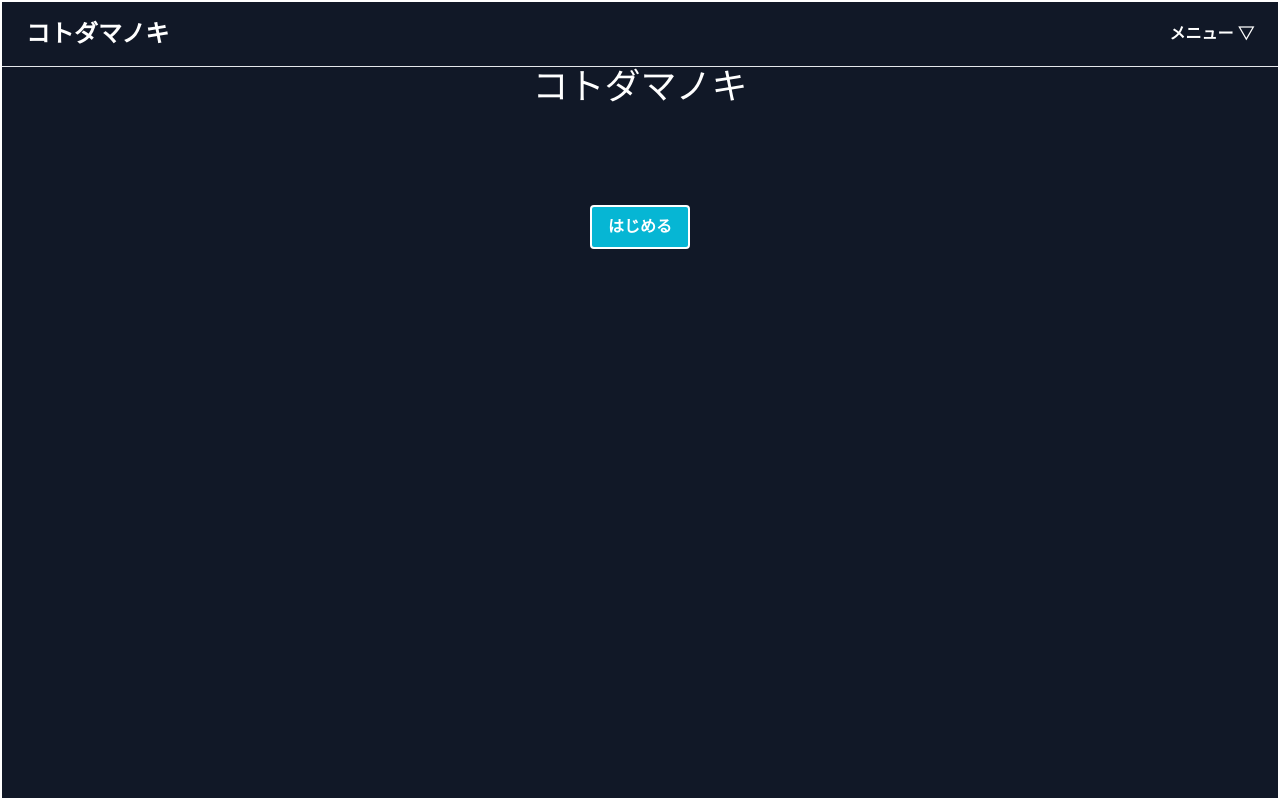
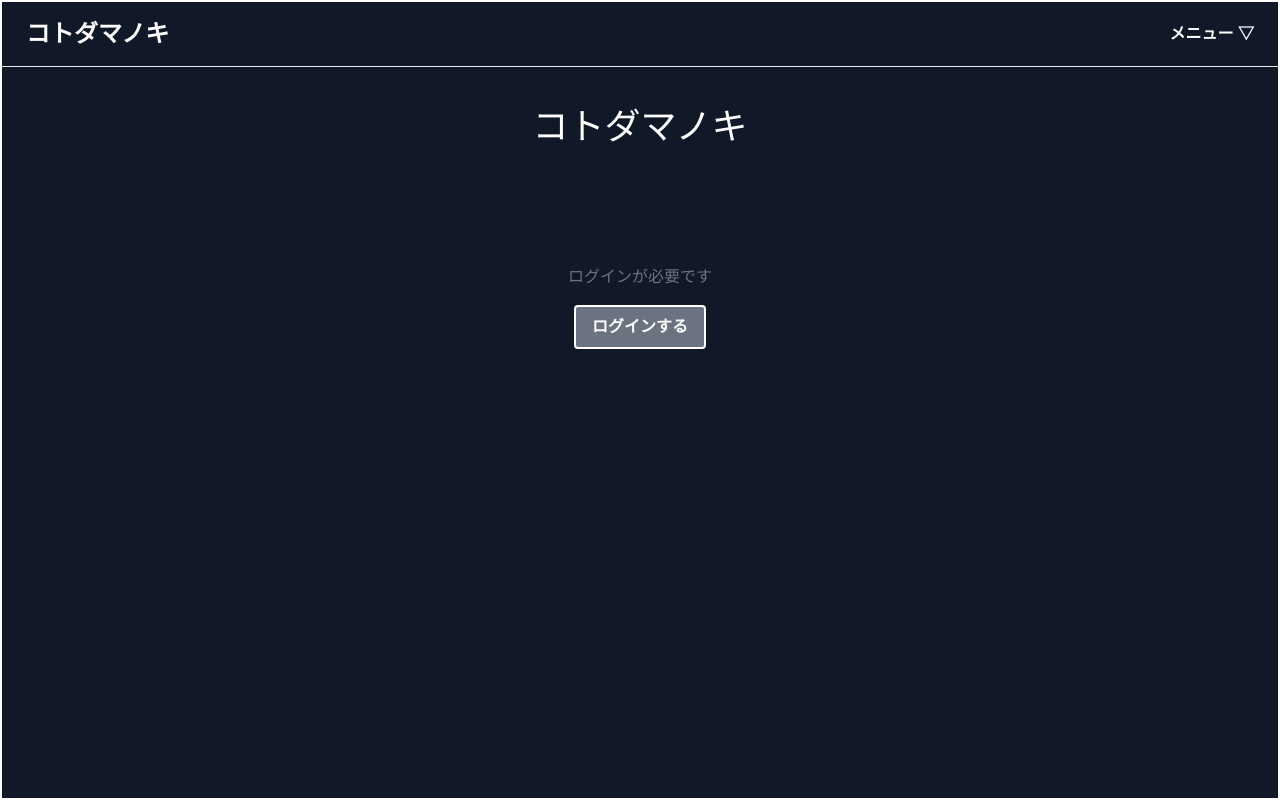
Before and after one commit to g-sawada/kotodama-tree, a Next.js app in the folder front/: page / in a window 1280 px wide. Built offline with nearby package versions, Linux system fonts and the light colour scheme; no server answers; a web font is replaced by a local one.

Commit message:
[update] ログイン・サインアップ時の動線を整備

```diff
--- a/front/app/page.tsx
+++ b/front/app/page.tsx
@@ -4,35 +4,58 @@ import redirectToLastVisitRoomAction from "@/lib/actions/user/redirectToLastVisi
 import { invalidateCache } from "@/lib/actions/maintenance/invalidateCache";
 
 import Button from "@/components/ui/Button";
+import { redirect } from "next/navigation";
 
 export default async function Home() {
   const session = await auth();
+  const userId = session?.user?.userId
 
   // ボタンテスト用関数（不要になったら削除）
-  const handleButtonClick = async () => {
+  const handleStartButtonClick = async () => {
     "use server";
-    console.log("ボタンがクリックされました");
-    // フラッシュメッセージ用データをcookieに保存
-    await setFlashAction("success", "TEST: 最後に訪れた場所 または ユーザーのホームに移動");
-
     // Data Cacheの maintenanceを削除
     await invalidateCache();
 
+    if(!userId) {
+      // ログイン中かつuserIdがない場合，新規登録ページへ誘導
+      redirect("/signup")
+    }
+    await setFlashAction("success", "最後に訪れた場所を読み込みました。");
     await redirectToLastVisitRoomAction()
     return;
   }
 
+  const handleLoginButtonClick = async () => {
+    "use server";
+    // Data Cacheの maintenanceを削除
+    await invalidateCache();
+
+    // ログイン画面にリダイレクト
+    redirect("/login")
+  }
+
   return (
     <>
-      <div className="text-4xl text-center">コトダマノキ</div>
+      <div className="text-4xl text-center my-10">コトダマノキ</div>
       <div className="flex mt-10 max-w-32 mx-auto justify-center items-center h-40 gap-4">
-        <Button
-          text="はじめる"
-          buttonType="ok"
-          handleClick={handleButtonClick}
-          // inProgress={true}
-          // isDisabled={true}
-        />
+        { !!session ?
+            <div className="flex flex-col items-center gap-4 min-w-40">
+              <Button
+                text="はじめる"
+                buttonType="ok"
+                handleClick={handleStartButtonClick}
+              />
+            </div>
+            :
+            <div className="flex flex-col items-center gap-4 min-w-40">
+              <p className="text-gray-500">ログインが必要です</p>
+              <Button
+                text="ログインする"
+                buttonType="cancel"
+                handleClick={handleLoginButtonClick}
+              />
+            </div>
+        }
       </div>
     </>
   );
--- a/front/auth.config.ts
+++ b/front/auth.config.ts
@@ -119,5 +119,10 @@ export const authConfig: NextAuthConfig = {
       }
       return session;
     }
-  }
+  },
+  //NOTE: pagesのsignInを指定しないと，外部認証エラー・キャンセル時に戻ってくることができない
+  pages: {
+    signIn: "/login",
+    error: "/",
+  },
 }
--- a/front/middleware.ts
+++ b/front/middleware.ts
@@ -3,7 +3,7 @@ import { auth } from "@/auth";
 // ログインページ，新規登録ページのパス
 const LOGIN_PATH = '/login';
 const SIGN_UP_PATH = '/signup';
-const REDIRECT_PATH_AFTER_LOGIN = '/loggedIn';
+const REDIRECT_PATH_AFTER_LOGIN = '/';
 const MAINTENANCE_PATH = '/maintenance';
 
 // auth関数をmiddlewareとして使用
@@ -79,7 +79,6 @@ export const config = {
   matcher: [
     '/login',
     '/signup',
-    '/loggedIn',
     '/m/:path*',
     '/profile/:path*'
   ],
```
